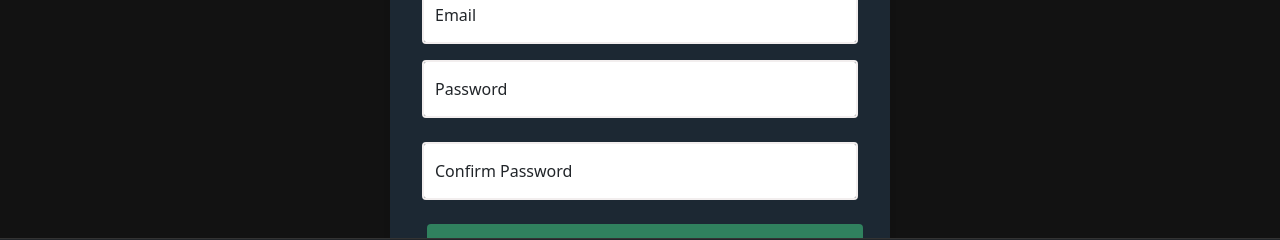
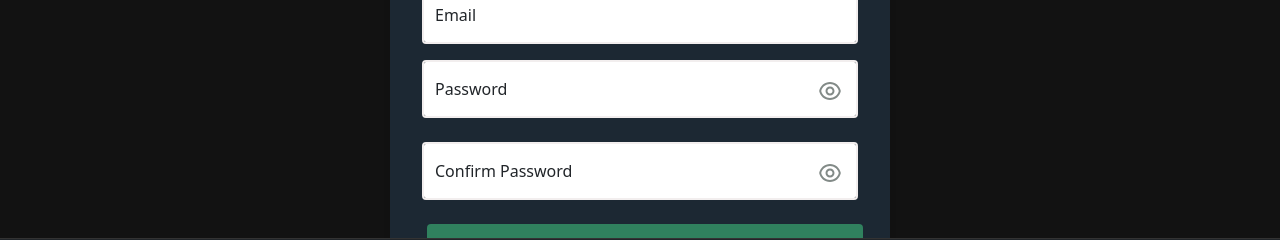
Before and after one commit to anthonynarine/AuthFlow, a React (Create React App) app in the folder react-auth/: page /register in a window 1280 px wide. Shown: the part 402-642 px from the top of the page. Built offline with nearby package versions, Linux system fonts and the light colour scheme.

Commit message:
added visibility state in Register and login pages + state to managee pw visibility and a togglehandler

```diff
--- a/react-auth/src/components/login/Login.css
+++ b/react-auth/src/components/login/Login.css
@@ -129,3 +129,18 @@
 .login-container .form-check-input:hover {
   color: #14a365; /* Hover color */
 }
+
+.password-toggle-button {
+  cursor: pointer;
+  position: absolute;
+  right: 10px;
+  top: 50%; /* Center vertically relative to parent */
+  transform: translateY(-50%); /* Keep icon centered as it scales */
+  color: #666;
+  font-size: 24px; /* Base icon size, adjust as needed */
+  transition: transform 0.3s ease; /* Smooth transition for transform */
+}
+
+.password-toggle-button:hover {
+  transform: translateY(-50%) scale(1.2); /* Scale up on hover */
+}
--- a/react-auth/src/components/login/LoginPage.jsx
+++ b/react-auth/src/components/login/LoginPage.jsx
@@ -4,9 +4,11 @@ import { Link, useNavigate } from "react-router-dom";
 import { RiArrowGoBackLine } from "react-icons/ri";
 import { useState, useEffect } from "react";
 import { useAuthServices } from "../../context/auth/AuthContext";
+import { RiEyeLine, RiEyeOffLine } from "react-icons/ri";
 
 
 export const LoginPage = () => {
+
     useEffect(() => {
         console.log("🚀 This was my second request to an api I built and deployed 🛠️");
     }, []);
@@ -16,6 +18,7 @@ export const LoginPage = () => {
     const [password , setPassword] = useState('')
     const [otp, setOtp] = useState("");
     const [showOtpModal, setShowOtpModal] = useState(false);
+    const [passwordVisible, setPasswordVisible] = useState(false);
 
     const { login, verify2FA, is2FARequired, setIs2FARequired } = useAuthServices();
     const navigate = useNavigate();
@@ -34,23 +37,10 @@ export const LoginPage = () => {
         navigate("/");
     };
 
+    const togglePasswordVisibility = () => {
+        setPasswordVisible(!passwordVisible);
+    };
 
-      // OTP Modal handlers //
-//   const handleConfirm = useCallback(() => {
-//     console.log("OTP Value:", otpValue);
-//     setIsModalOpen(false);
-//     setOtpValue('');
-// }, [otpValue]);
-
-//   const handleCancel = useCallback(() => {
-//     setIsModalOpen(false);
-//     setOtpValue("")
-
-//   }, [])
-
-//   const handleOtpChange = useCallback((event) => {
-//     setOtpValue(event.target.value);
-//   }, []);
 
     return (
         <div className="login-container">
@@ -73,10 +63,19 @@ export const LoginPage = () => {
                     </div>
                     {/* Password Input */}
                     <div className="form-floating mb-4">
-                        <input value={password}  type="password" className="form-control" id="floatingPassword" placeholder="Password" name="password"
+                        <input value={password}  type={passwordVisible ? "text" : "password"} className="form-control" id="floatingPassword" placeholder="Password" name="password"
                             onChange={event=> setPassword(event.target.value)}
                         />
                         <label htmlFor="floatingPassword">Password</label>
+                        <button
+                            type="button"
+                            className="password-toggle-button"
+                            onClick={togglePasswordVisibility}
+                            style={{ border: 'none', background: 'transparent' }}
+                            aria-label={passwordVisible ? "Hide password" : "Show password"}  // Accessibility improvement
+                            >
+                            {passwordVisible ? <RiEyeOffLine /> : <RiEyeLine />}
+                        </button>
                     </div>
                     <button className="btn btn-signin w-100" type="submit">Submit</button>
                 </form>
--- a/react-auth/src/components/register/RegisterPage.jsx
+++ b/react-auth/src/components/register/RegisterPage.jsx
@@ -1,17 +1,17 @@
 import "../login/Login.css";
-import authAppImage from "../../assets/auth-app.jpg";
 import { useNavigate } from "react-router-dom";
 import { RiArrowGoBackLine } from "react-icons/ri";
 import { useState, useEffect } from "react";
 import axios from "axios";
-import { RiUserAddLine } from 'react-icons/ri';
-import { GrUserAdd } from "react-icons/gr";
 import { CgUserAdd } from "react-icons/cg";
-import { FaPlusCircle } from "react-icons/fa";
-
+import { RiEyeLine, RiEyeOffLine } from "react-icons/ri";
 
 
 export const RegisterPage = () => {
+
+    const [passwordVisible, setPasswordVisible] = useState(false);
+    const [confirmPasswordVisible, setConfirmPasswordVisible] = useState(false);
+
     useEffect(() => {
         console.log("🚀 This was my first request to an API I built and deployed 🛠️");
     }, []);
@@ -56,6 +56,16 @@ export const RegisterPage = () => {
         navigate("/");
     };
 
+
+    const togglePasswordVisibility = () => {
+        setPasswordVisible(!passwordVisible);
+    };
+
+    const toggleConfirmPasswordVisibility = () => {
+        setConfirmPasswordVisible(!confirmPasswordVisible);
+    };
+
+
     return (
         <div className="login-container">
             <button onClick={navigateHome} style={{ position: 'absolute', top: 0, left: 0, margin: '20px', background: 'none', color: "#fff", border: 'none', cursor: 'pointer' }}
@@ -87,12 +97,30 @@ export const RegisterPage = () => {
                         <label htmlFor="floatingEmail">Email</label>
                     </div>
                     <div className="form-floating mb-4">
-                        <input type="password" value={formFields.password} onChange={handleChange} className="form-control" id="floatingPassword" placeholder="Password" name="password" />
+                        <input type={passwordVisible ? "text" : "password"} value={formFields.password} onChange={handleChange} className="form-control" id="floatingPassword" placeholder="Password" name="password" />
                         <label htmlFor="floatingPassword">Password</label>
+                        <button
+                            type="button"
+                            className="password-toggle-button"
+                            onClick={togglePasswordVisibility}
+                            aria-label={passwordVisible ? "Hide password" : "Show password"}
+                            style={{ border: 'none', background: 'transparent' }}
+                        >
+                            {passwordVisible ? <RiEyeOffLine /> : <RiEyeLine />}
+                        </button>
                     </div>
                     <div className="form-floating mb-4">
-                        <input type="password" value={formFields.confirmPassword} onChange={handleChange} className="form-control" id="floatingConfirmPassword" placeholder="Confirm Password" name="confirmPassword" />
+                        <input type={confirmPasswordVisible ? "text" : "password"} value={formFields.confirmPassword} onChange={handleChange} className="form-control" id="floatingConfirmPassword" placeholder="Confirm Password" name="confirmPassword" />
                         <label htmlFor="floatingConfirmPassword">Confirm Password</label>
+                        <button
+                            type="button"
+                            className="password-toggle-button"
+                            onClick={toggleConfirmPasswordVisibility}
+                            aria-label={confirmPasswordVisible ? "Hide password" : "Show password"}
+                            style={{ border: 'none', background: 'transparent' }}
+                        >
+                            {confirmPasswordVisible ? <RiEyeOffLine /> : <RiEyeLine />}
+                        </button>
                     </div>
                     {/* <div className="form-check mb-4">
                         <input type="checkbox" className="form-check-input" id="enable2FA" name="enable2FA" checked={formFields.enable2FA} onChange={handleChange} />
```
